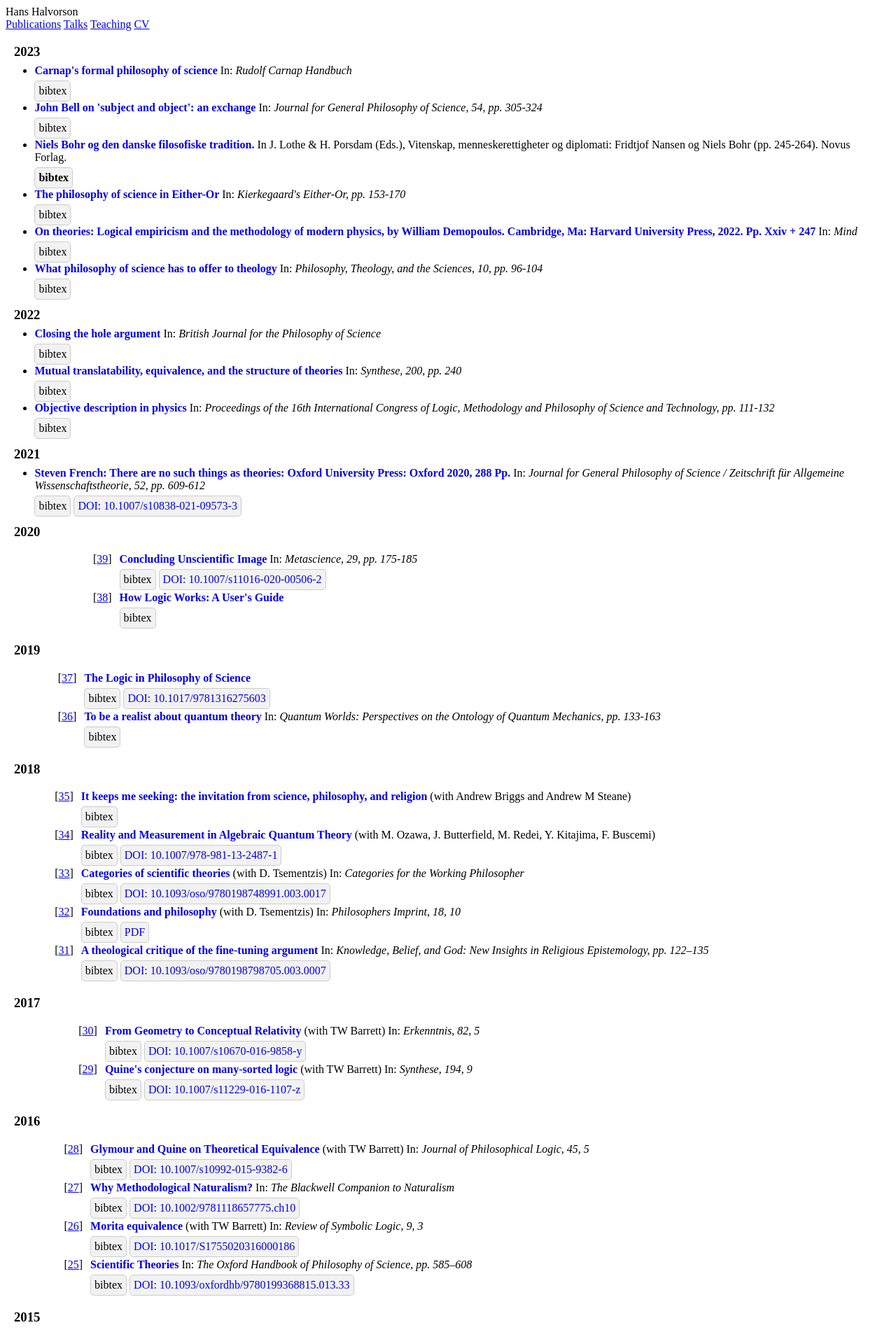
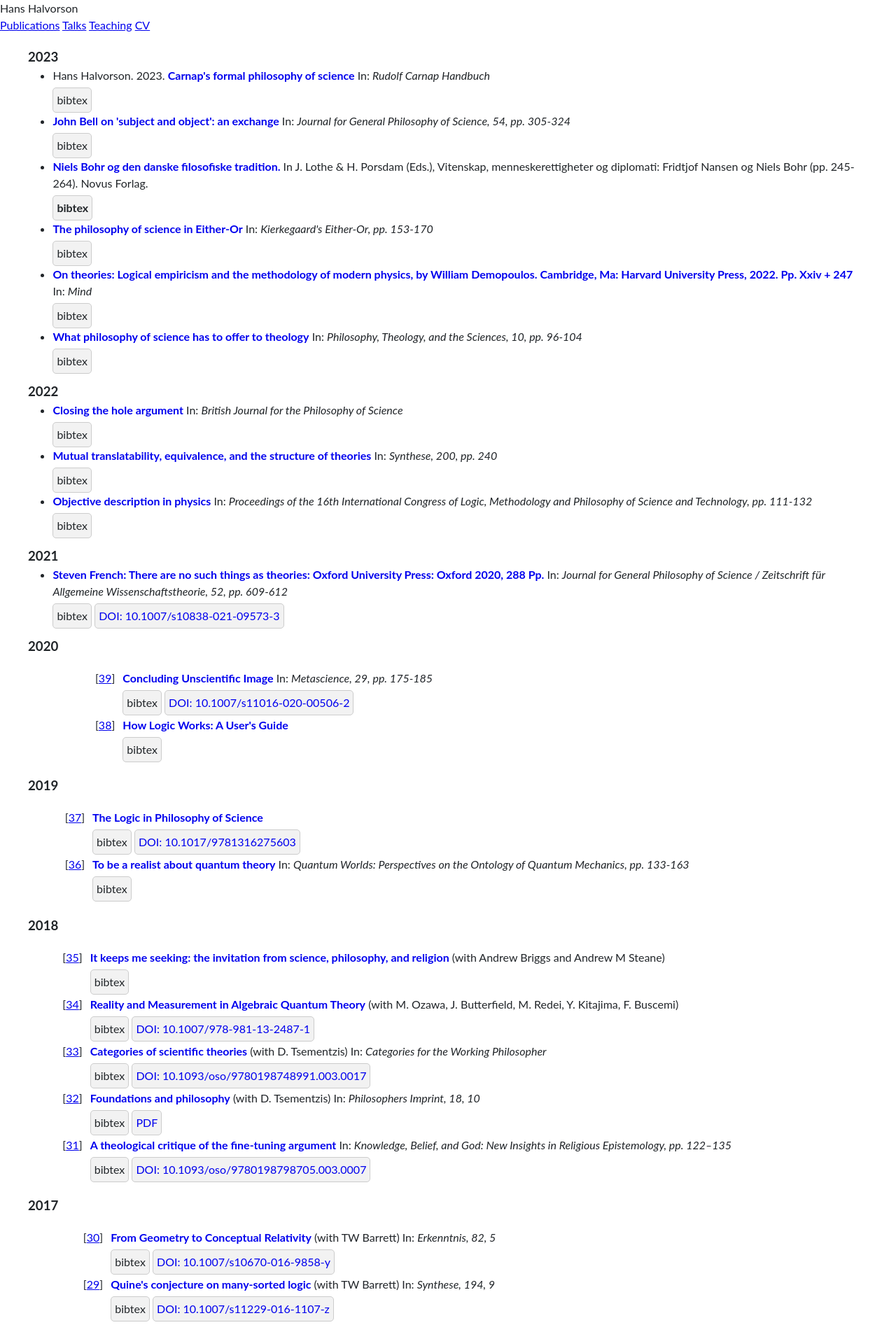
Before and after one commit to hhalvors/hhalvors.github.io, a Jekyll site: the page publications.html, which Jekyll copies as it is, in a window 1280 px wide. Shown: the top 1913 px of the page at 70% size. Built offline with Jekyll 4.4.1, drawn with Linux system fonts in a browser that asks for light colours.

Commit message:
style to publications

```diff
--- a/css/style.css
+++ b/css/style.css
@@ -1,3 +1,57 @@
+@charset "UTF-8";
+:root {
+    --blue: #007bff;
+    --indigo: #6610f2;
+    --purple: #6f42c1;
+    --pink: #e83e8c;
+    --red: #dc3545;
+    --orange: #fd7e14;
+    --yellow: #ffc107;
+    --green: #28a745;
+    --teal: #20c997;
+    --cyan: #17a2b8;
+    --white: #fff;
+    --gray: #6c757d;
+    --gray-dark: #343a40;
+    --primary: #3E6987;
+    --secondary: #6c757d;
+    --success: #28a745;
+    --info: #17a2b8;
+    --warning: #ffc107;
+    --danger: #dc3545;
+    --light: #F4F4F4;
+    --dark: #343a40;
+    --breakpoint-xs: 0;
+    --breakpoint-sm: 576px;
+    --breakpoint-md: 768px;
+    --breakpoint-lg: 992px;
+    --breakpoint-xl: 1200px;
+    --font-family-sans-serif: Lato, "Helvetica Neue", Arial, "Noto Sans", sans-serif, "Apple Color Emoji", "Segoe UI", "Segoe UI Emoji", "Segoe UI Symbol", "Noto Color Emoji";
+    --font-family-monospace: SFMono-Regular, Menlo, Monaco, Consolas, "Liberation Mono", "Courier New", monospace
+}
+
+*, * ::before, * ::after {
+    box-sizing:border-box
+}
+
+html {
+    font-family: sans-serif;
+    line-height: 1.15;
+    -webkit-text-size-adjust: 100%;
+    -webkit-tap-highlight-color:transparent
+}
+
+body {
+    margin: 0;
+    font-family: Lato, helvetica neue, Arial, noto sans, sans-serif, apple color emoji, segoe ui, segoe ui emoji, segoe ui symbol, noto color emoji;
+    font-size: 1rem;
+    font-weight: 400;
+    line-height: 1.5;
+    color: #212529;
+    text-align: left;
+    background-color: #fff
+}
+
 h3 {
     margin-left: -20px; /* Adjust as necessary to position the year to the left */
 }
--- a/publications.html
+++ b/publications.html
@@ -23,7 +23,7 @@
 
 <ul>
 
-<li><span class="title"><a href="None">Carnap's
+<li><span class=bibitem-highlight-name>Hans Halvorson</span>. 2023. <span class="title"><a href="None">Carnap's
              formal philosophy of science</a></span>
      <span class="venueline">In: <span class="journal"><i>Rudolf Carnap Handbuch</i></span>
      <br>
```
